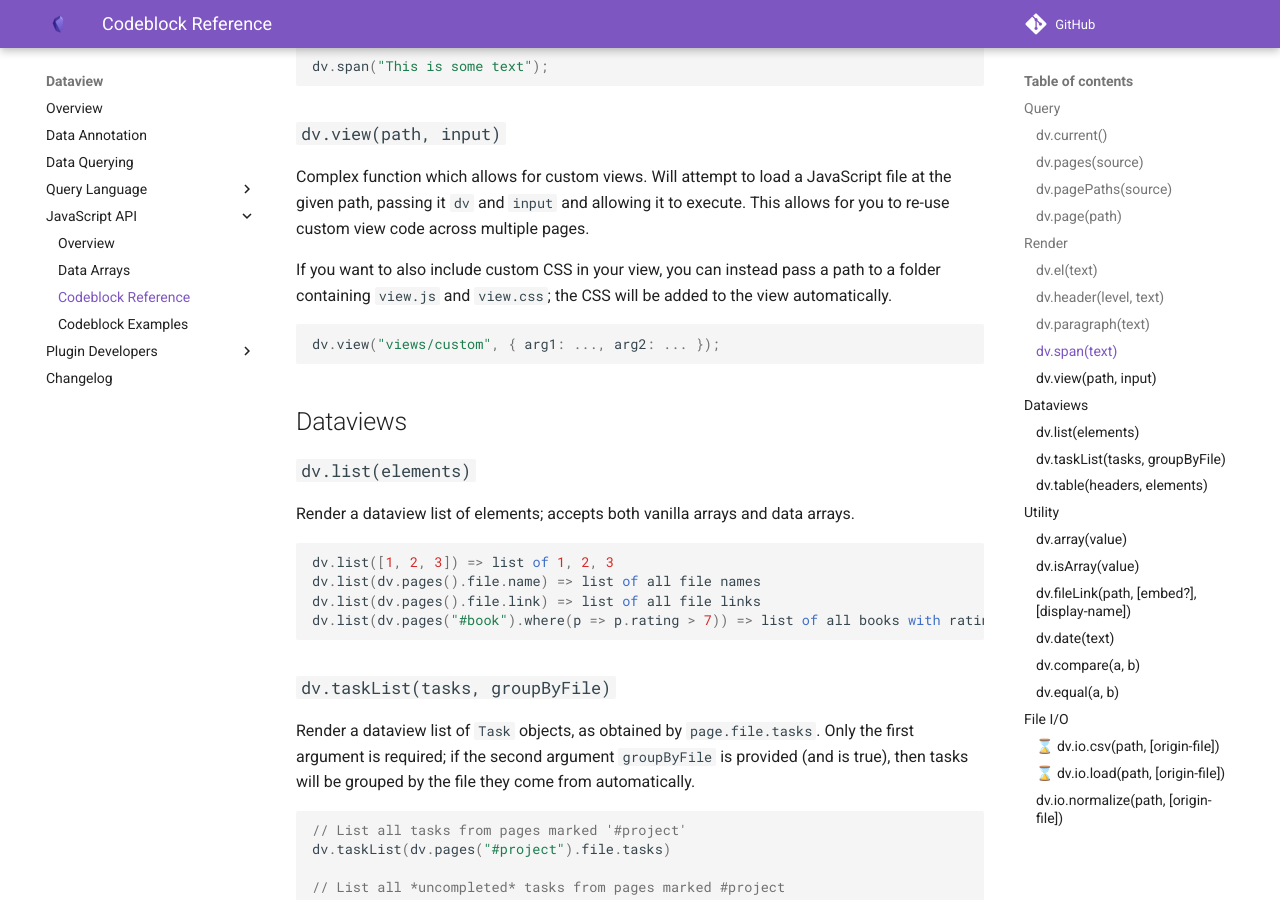
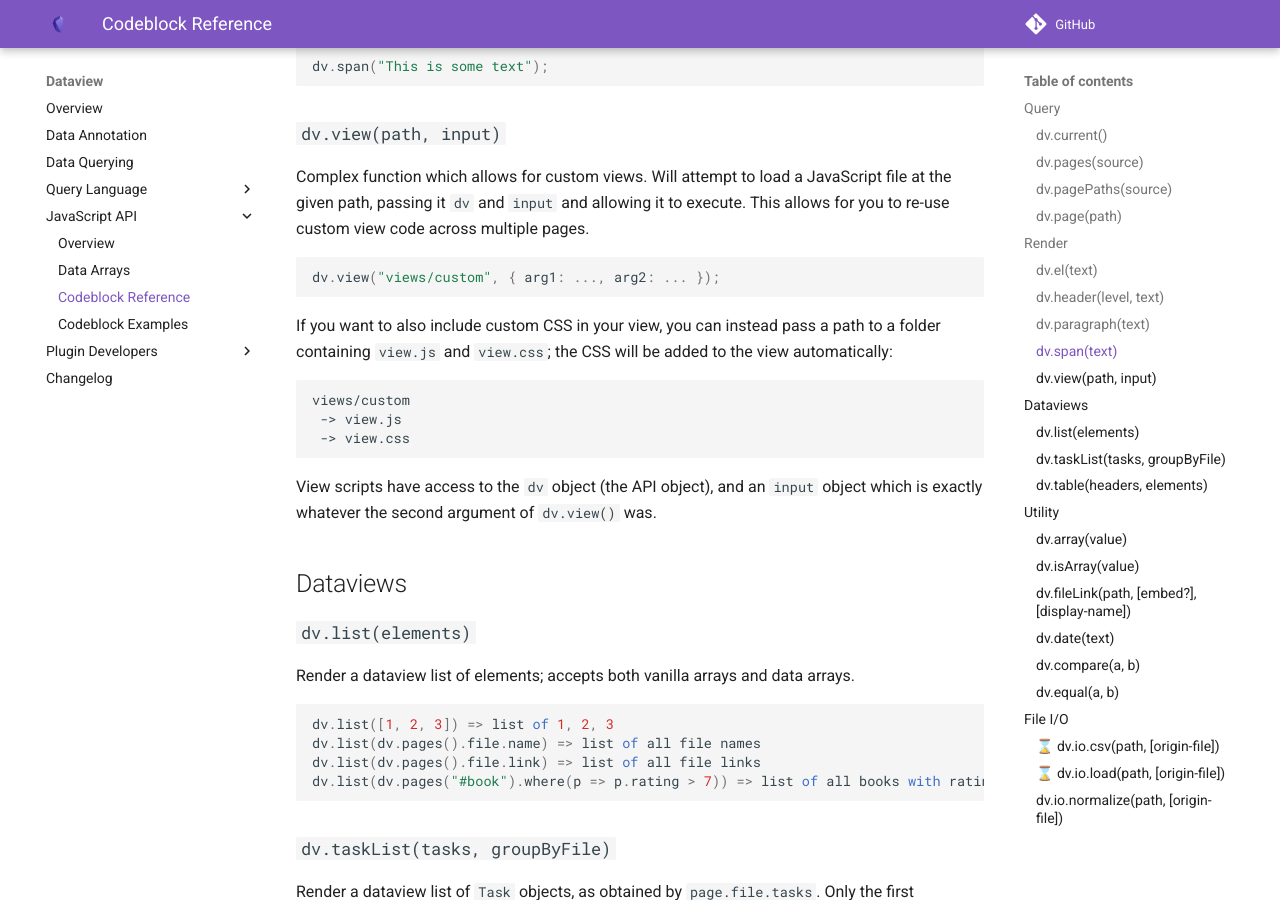
Before and after one commit to blacksmithgu/obsidian-dataview, an MkDocs documentation site: the page built from docs/docs/api/code-reference.md, in a window 1280 px wide and 900 px high, scrolled down 1879 px. Built offline with MkDocs 1.6.1 and Material for MkDocs 9.7.7, drawn with Linux system fonts in a browser that asks for light colours; comment, search, counter and statistics services are not loaded.

Commit message:
Slightly improve dv.view documentation

````diff
--- a/docs/docs/api/code-reference.md
+++ b/docs/docs/api/code-reference.md
@@ -89,12 +89,21 @@ dv.span("This is some text");
 Complex function which allows for custom views. Will attempt to load a JavaScript file at the given path, passing it
 `dv` and `input` and allowing it to execute. This allows for you to re-use custom view code across multiple pages.
 
-If you want to also include custom CSS in your view, you can instead pass a path to a folder containing `view.js` and
-`view.css`; the CSS will be added to the view automatically.
-
 ```js
 dv.view("views/custom", { arg1: ..., arg2: ... });
 ```
+
+If you want to also include custom CSS in your view, you can instead pass a path to a folder containing `view.js` and
+`view.css`; the CSS will be added to the view automatically:
+
+```
+views/custom
+ -> view.js
+ -> view.css
+```
+
+View scripts have access to the `dv` object (the API object), and an `input` object which is exactly whatever the second
+argument of `dv.view()` was.
 
 ## Dataviews
 
````
